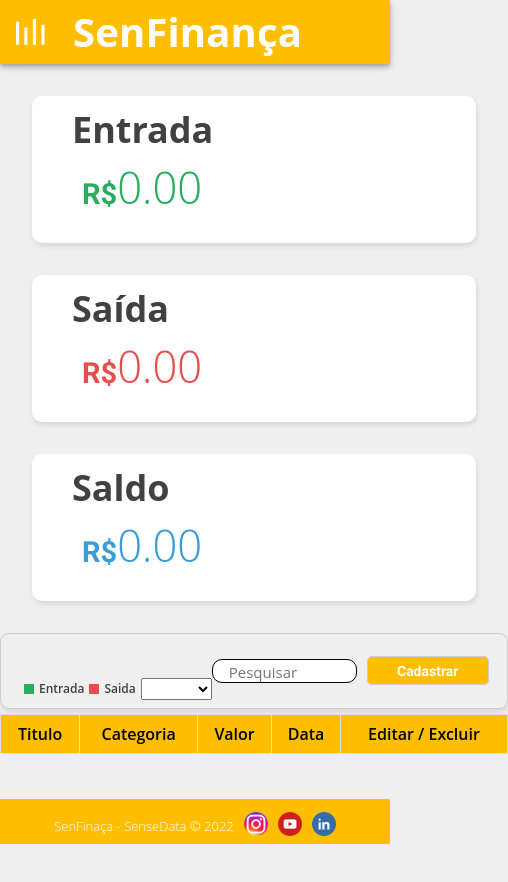
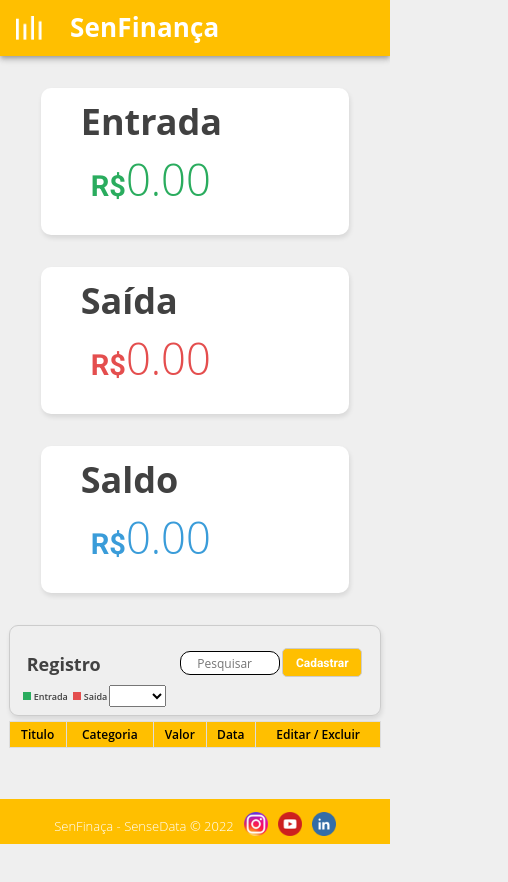
Before and after one commit to matheusasn/senfinancaapp, a React (Create React App) app: page / in a window 390 px wide. Shown: the top 882 px of the page, 508 px wide, since content can reach past the window. Built offline with nearby package versions, Linux system fonts and the light colour scheme; a web font is replaced by a local one.

Commit message:
responsiveness

```diff
--- a/src/components/IncomeList.js
+++ b/src/components/IncomeList.js
@@ -47,6 +47,10 @@ const IncomeList = () => {
   return (
     <div className="div_table_input">
       <div className="title_table_input">
+        <section className="section_title_table_register">
+          <div>
+            <h2>Registro</h2>
+          </div>
           <div className="div_type_register">
             <section className="section_type_register">
               <div>
@@ -65,13 +69,14 @@ const IncomeList = () => {
               </div>
             </section>
             <section className="section_select_filter_input_output">
-            <select name="select">
+              <select name="select" className="style_select_table">
                 <option value="default" selected></option>
                 <option value="filterInput">Entrada</option>
                 <option value="filterOutput">Saida</option>
               </select>
             </section>
           </div>
+        </section>
         <div className="navbar_table">
           <div>
             <input type="text" id="search" name="searchTable" value={searchTable} placeholder="Pesquisar" autoComplete="off" onChange={onChangeIncome}/>
--- a/src/components/navbar/NavBar.js
+++ b/src/components/navbar/NavBar.js
@@ -25,7 +25,7 @@ function NavBar(){
           <Typography variant="h6" component="div" sx={{ flexGrow: 1 }}>
               <div className={styles.item}>
                 <NavLink className={({isActive}) => (isActive ? styles.active : '')} to='/'>
-                  <h1 alt='SenFinaça'>SenFinança</h1>
+                  <h1 alt='SenFinaça' className="title_navbar">SenFinança</h1>
                 </NavLink>
               </div>
           </Typography>
--- a/src/components/navbar/NavBar.module.css
+++ b/src/components/navbar/NavBar.module.css
@@ -1,11 +1,5 @@
 .navbar{
     background: #FFBF00 !important;
-}
-
-.title_navbar{
-    font-size: 24px;
-    padding: 1.2rem 0 1.2rem 0;
-    text-decoration: 'none';
 }
 
 .route_navbar{
@@ -30,3 +24,13 @@
     display: flex;
     justify-content: space-between !important;
 }
+
+@media(max-width: 500px){
+    h1{
+        font-size: 26px !important;
+    }
+
+    .img_social_midia{
+        width: 26px;
+    }
+}
--- a/src/components/table.css
+++ b/src/components/table.css
@@ -10,6 +10,10 @@
     border-radius: 9px;
 }
 
+.section_title_table_register{
+    display: flex;
+    flex-direction: column;
+}
 .div_table_input h2{
     color: rgb(65 65 65);
     padding: 0.5em;
@@ -109,8 +113,6 @@
 
 .div_type_register{
     display: flex;
-    margin-left: 10px;
-    margin-top: 35px;
 }
 
 .tag_output{
@@ -168,3 +170,63 @@
 .button_register_table:active{
     transform: translateY(4px);
 }
+
+@media(max-width: 1000px){
+    #customers td, #customers th {
+        padding: 4px !important;
+        font-size: 12px !important;
+    }
+
+    .div_table_output{
+        padding: 0.7em !important;
+    }
+
+    .section_title_table_register {
+        font-size: 12px;
+    }
+
+    .section_type_register {
+        font-size: 9px;
+    }
+
+    .tag_output {
+        width: 8px;
+        height: 8px;
+        margin-right: 3px;
+    }
+
+    .tag_input {
+        width: 8px;
+        height: 8px;
+        margin-right: 3px;
+    }
+
+    .section_select_filter_input_output {
+        margin-left: 2px;
+    }
+
+    .style_select_table{
+        width: 80%;
+    }
+
+    #search{
+        width: 100px;
+        font-size: 12px;
+    }
+
+    .div_button_register_table {
+        padding-left: 2px;
+    }
+
+    .button_register_table {
+        width: 80px;
+    }
+
+    .button_register_table p {
+        font-size: 12px;
+    }
+
+    .div_table_input h2 {
+        padding-top: 1em;
+    }
+}
```
Lines whose indentation alone changed are shown as unchanged.
